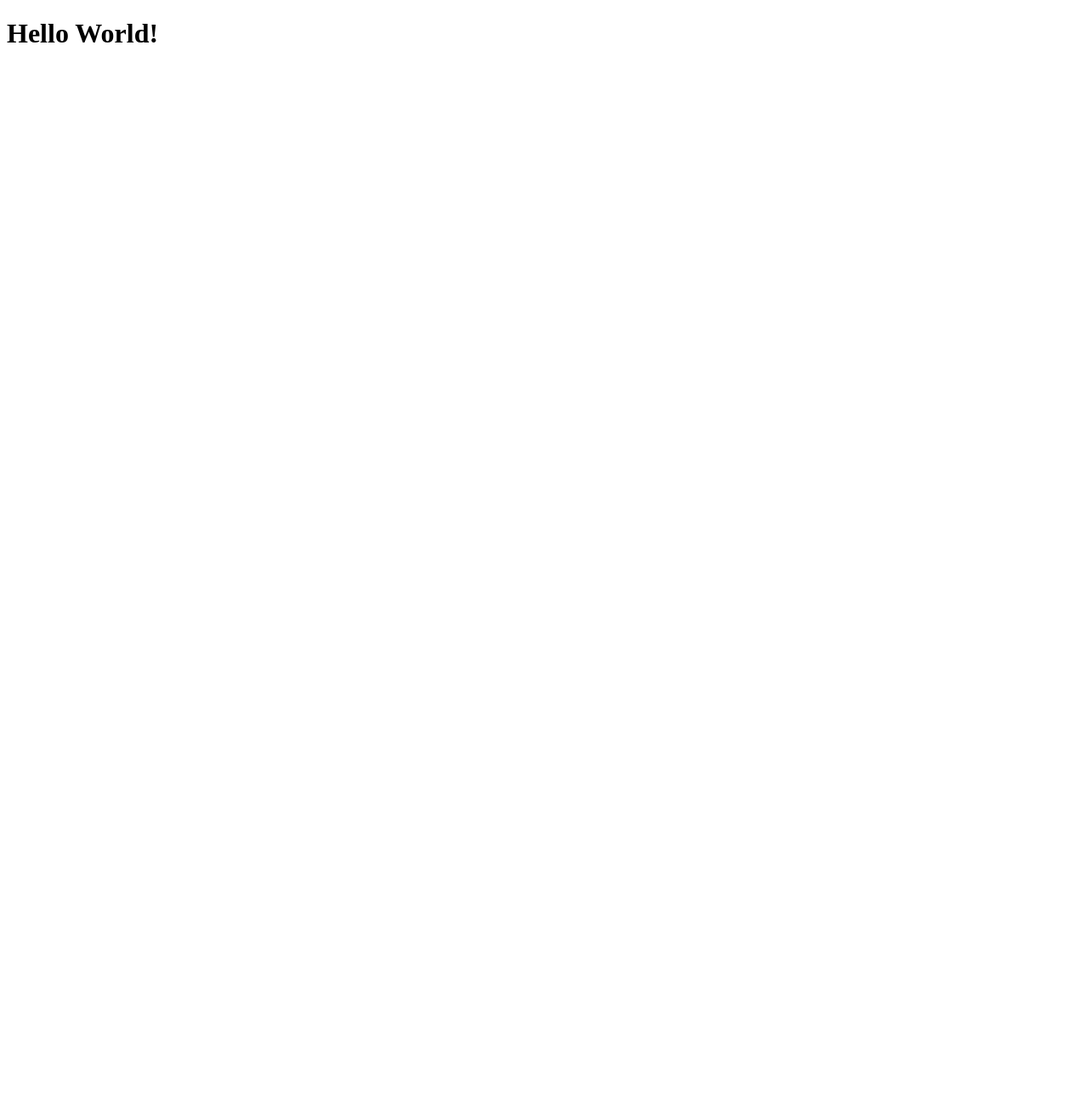
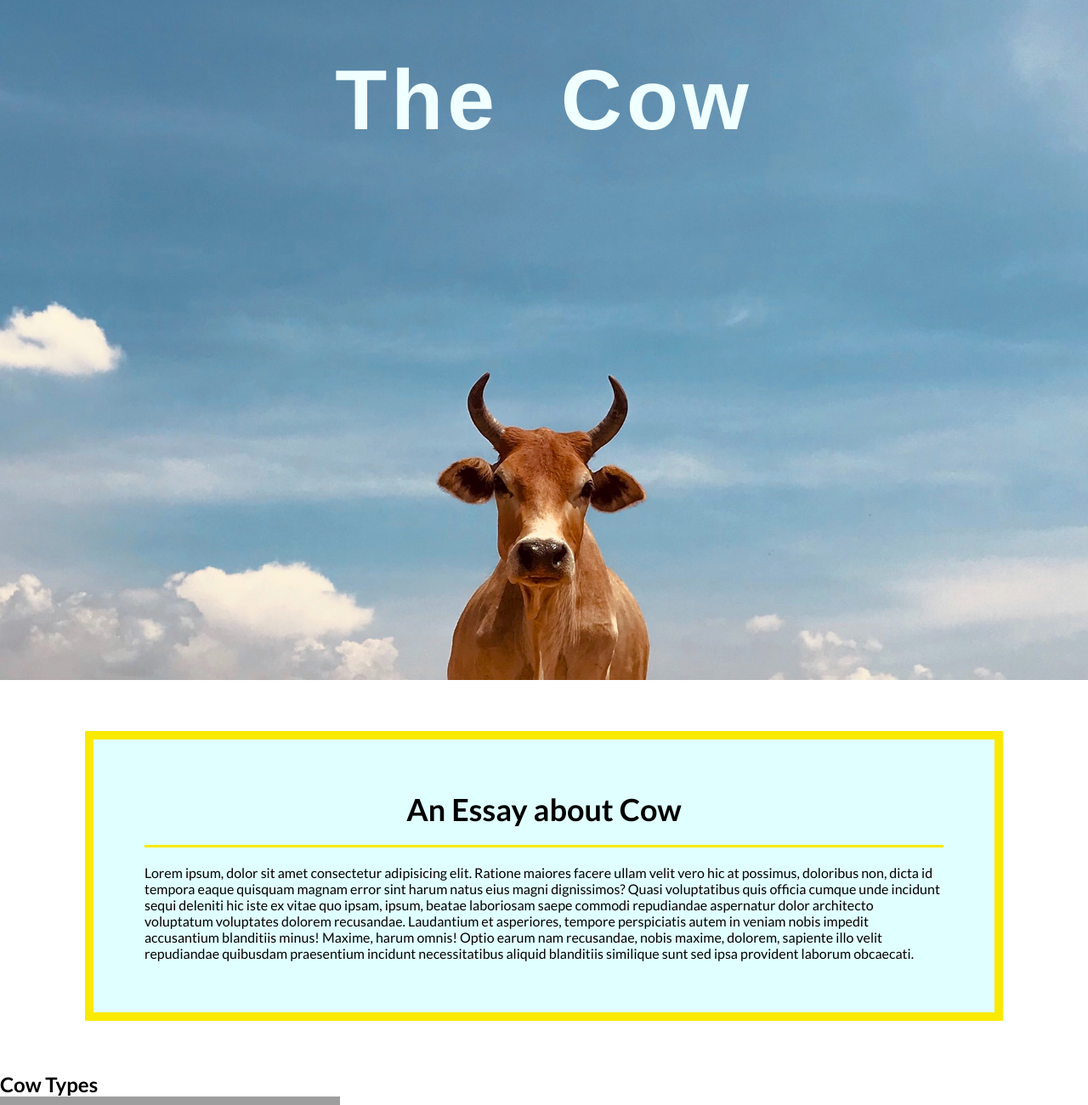
Before and after one commit to fahimmorshed91/conceptual--session, a plain HTML site: page index.html in a window 1280 px wide. Shown: the top 1300 px of the page at 85% size. Before the commit the page ends 800 px from the top, so only its background shows below. Drawn offline with Linux system fonts and the light colour scheme; grey boxes are pictures that could not be loaded.

Commit message:
articles added

```diff
--- a/index.html
+++ b/index.html
@@ -9,7 +9,45 @@
 </head>
 
 <body>
-  <h1>Hello World!</h1>
+  <div class="hero">
+    <h1>The Cow</h1>
+  </div>
+
+  <div class="article">
+    <!-- Content -->
+    <h2>An Essay about Cow</h2>
+    <p>
+      Lorem ipsum, dolor sit amet consectetur adipisicing elit.
+      Ratione maiores facere ullam velit vero hic at possimus, doloribus non, dicta id tempora eaque quisquam magnam
+      error sint harum natus eius magni dignissimos?
+      Quasi voluptatibus quis officia cumque unde incidunt sequi deleniti hic iste ex vitae quo ipsam, ipsum, beatae
+      laboriosam saepe commodi repudiandae aspernatur dolor architecto voluptatum voluptates dolorem recusandae.
+      Laudantium et asperiores, tempore perspiciatis autem in veniam nobis impedit accusantium blanditiis minus! Maxime,
+      harum omnis! Optio earum nam recusandae, nobis maxime, dolorem, sapiente illo velit repudiandae quibusdam
+      praesentium incidunt necessitatibus aliquid blanditiis similique sunt sed ipsa provident laborum obcaecati.
+    </p>
+  </div>
+
+  <div id="cow-types">
+    <h2>Cow Types</h2>
+    <div>
+      <div>
+        <img
+          src="https://images.unsplash.com/photo-1611057336280-33462b88c1ab?q=80&w=1374&auto=format&fit=crop&ixlib=rb-4.0.3&ixid=M3wxMjA3fDB8MHxwaG90by1wYWdlfHx8fGVufDB8fHx8fA%3D%3D"
+          alt="">
+      </div>
+      <div>
+        <img
+          src="https://images.unsplash.com/photo-1563898159-f139a1719f52?q=80&w=1470&auto=format&fit=crop&ixlib=rb-4.0.3&ixid=M3wxMjA3fDB8MHxwaG90by1wYWdlfHx8fGVufDB8fHx8fA%3D%3D"
+          alt="">
+      </div>
+      <div>
+        <img
+          src="https://images.unsplash.com/photo-1570042225831-d98fa7577f1e?q=80&w=1470&auto=format&fit=crop&ixlib=rb-4.0.3&ixid=M3wxMjA3fDB8MHxwaG90by1wYWdlfHx8fGVufDB8fHx8fA%3D%3D"
+          alt="">
+      </div>
+    </div>
+  </div>
 </body>
 
 </html>
--- a/styles/style.css
+++ b/styles/style.css
@@ -0,0 +1,43 @@
+@import url('https://fonts.googleapis.com/css2?family=Lato:ital,wght@0,100;0,300;0,400;0,700;0,900;1,100;1,300;1,400;1,700;1,900&display=swap');
+
+* {
+  margin: 0;
+  padding: 0;
+  font-family: 'Lato', sans-serif;
+}
+
+.hero {
+  background-image: url(../images/cow.jpg);
+  background-position: bottom center;
+  background-size: cover;
+  height: 100vh;
+}
+
+.hero h1 {
+  color: azure;
+  font-size: 100px;
+  text-align: center;
+  font-weight: 900;
+  padding-top: 60px;
+  font-family: 'Helvetica', sans-serif;
+  word-spacing: 40px;
+  letter-spacing: 5px;
+}
+
+.article {
+  margin: 60px 100px;
+  border: 10px solid rgb(250, 233, 3);
+  padding: 60px;
+  background-color: lightcyan;
+}
+
+.article h2 {
+  text-align: center;
+  font-size: 36px;
+  border: 3px solid rgb(250, 233, 3);
+  border-top: 0;
+  border-left: 0;
+  border-right: 0;
+  padding-bottom: 20px;
+  margin-bottom: 20px;
+}
```
Also changed, not shown: images/cow.jpg (added).
